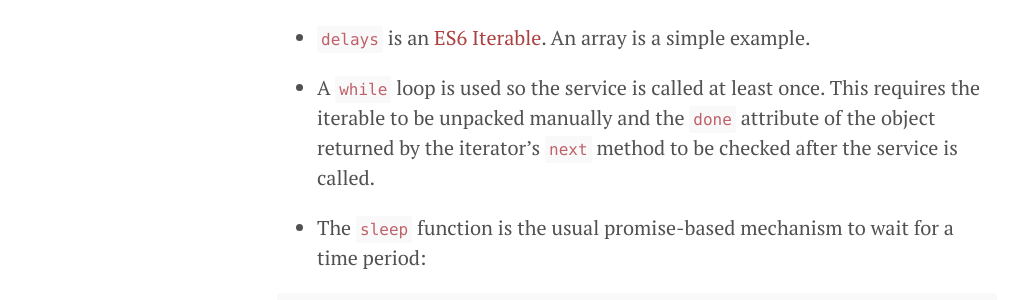
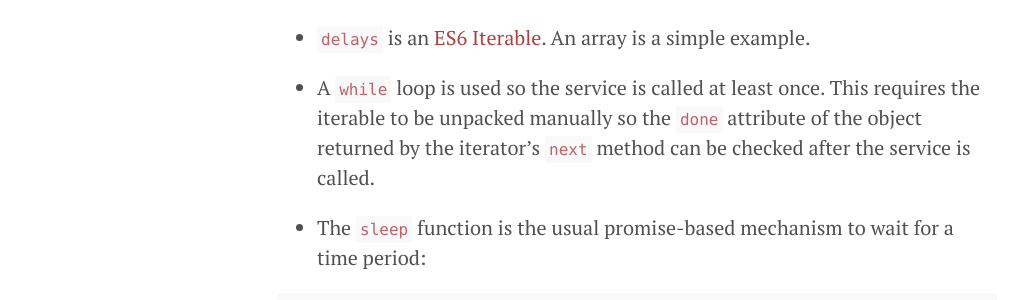
Before and after one commit to mjstrasser/mjstrasser.github.io, a Jekyll site: the page built from _posts/2017-11-26-retrying-backend-service-calls-with-backoff.md, in a window 1280 px wide and 900 px high, scrolled down 1051 px. Shown: the part 186-486 px from the top of the window, without its empty margins (3-1013 px from the left). Built offline with Jekyll 4.4.1, drawn with Linux system fonts in a browser that asks for light colours.

Commit message:
Minor edit for clarity

```diff
--- a/_posts/2017-11-26-retrying-backend-service-calls-with-backoff.md
+++ b/_posts/2017-11-26-retrying-backend-service-calls-with-backoff.md
@@ -54,8 +54,8 @@ Iterable](https://developer.mozilla.org/en-US/docs/Web/JavaScript/Reference/Iter
 An array is a simple example.
 
 - A `while` loop is used so the service is called at least once. This requires
-the iterable to be unpacked manually and the `done` attribute of the object
-returned by the iterator’s `next` method to be checked after the service is
+the iterable to be unpacked manually so the `done` attribute of the object
+returned by the iterator’s `next` method can be checked after the service is
 called.
 
 - The `sleep` function is the usual promise-based mechanism to wait for a time
```
